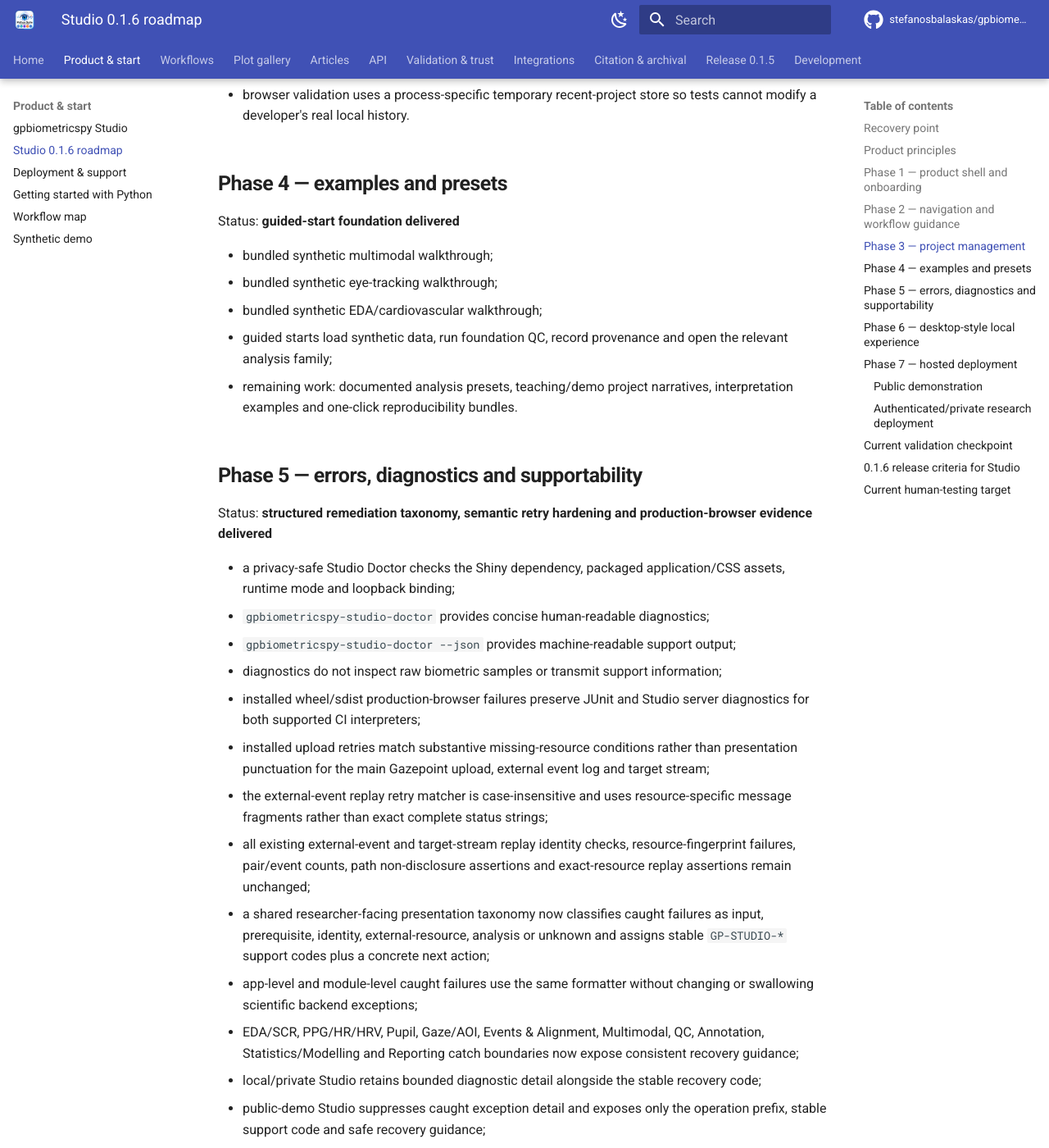
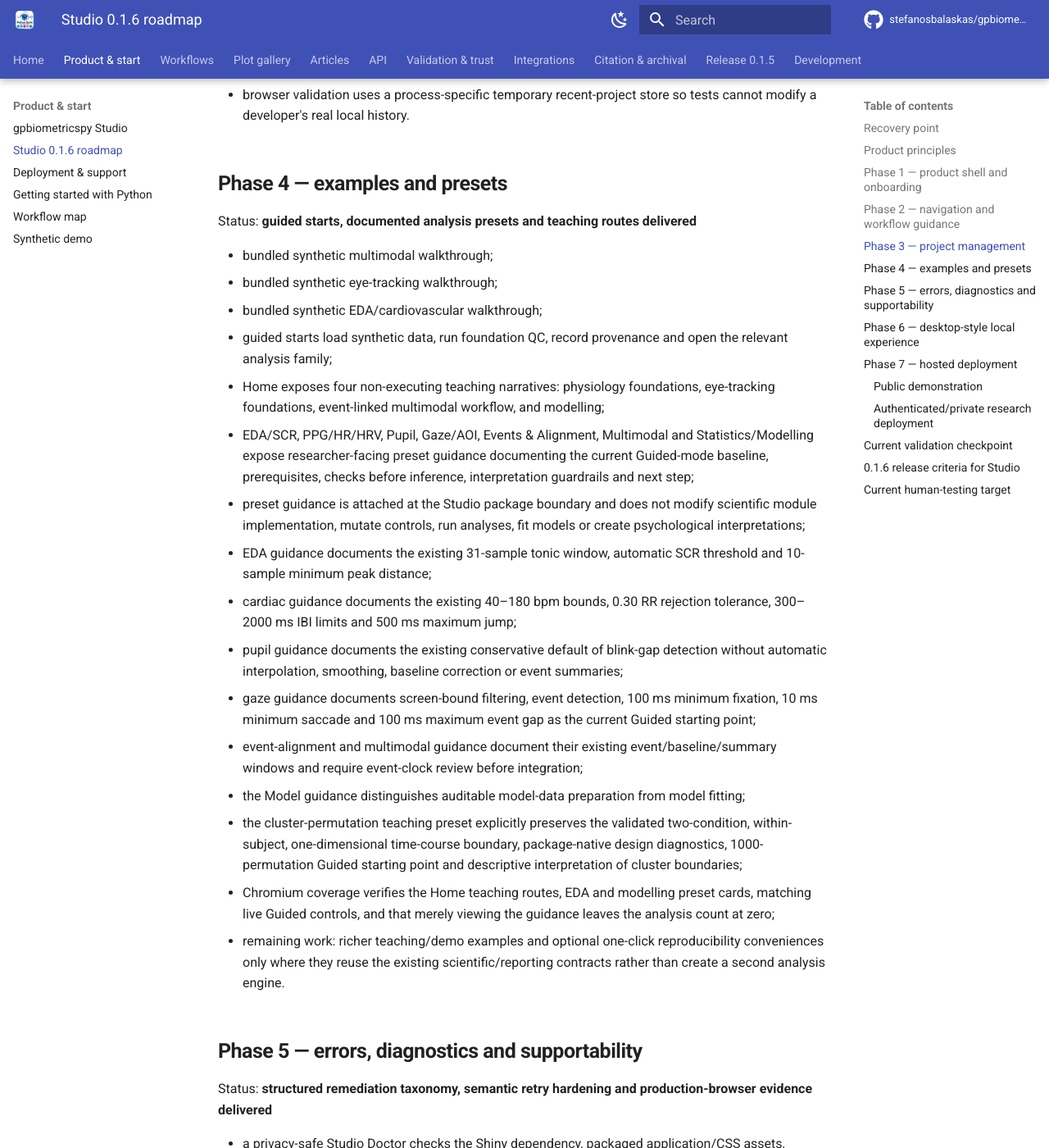
Before and after one commit to stefanosbalaskas/gpbiometricspy, an MkDocs documentation site: the page built from docs/studio-product-roadmap.md, in a window 1280 px wide and 1400 px high, scrolled down 4244 px. Shown: the whole window at 82% size. Built offline with MkDocs 1.6.1 and Material for MkDocs 9.7.7, drawn with Linux system fonts in a browser that asks for light colours; comment, search, counter and statistics services are not loaded; some of the changed text lies outside the part shown.

Commit message:
docs(studio): certify analysis presets and teaching routes

````diff
--- a/docs/studio-product-roadmap.md
+++ b/docs/studio-product-roadmap.md
@@ -74,7 +74,7 @@ Status: **guided starts, channel-aware Home recommendations and module-level pre
 - the session summary exposes first-session readiness as a percentage;
 - browser regression tests navigate by stable Shiny `data-value` module identifiers rather than mutable display labels;
 - grouped Analyze / Integrate navigation and the EDA → QC → analysis → alignment → multimodal prerequisite progression are covered through the same stable E2E contract;
-- remaining work: deeper contextual interpretation/help examples after the core readiness contract is stable.
+- remaining work: deeper contextual interpretation/help examples where they preserve the measurement guardrails.
 
 ## Phase 3 — project management
 
@@ -107,13 +107,24 @@ Status: **project identity, restore integrity, saved/dirty state, readable prove
 
 ## Phase 4 — examples and presets
 
-Status: **guided-start foundation delivered**
+Status: **guided starts, documented analysis presets and teaching routes delivered**
 
 - bundled synthetic multimodal walkthrough;
 - bundled synthetic eye-tracking walkthrough;
 - bundled synthetic EDA/cardiovascular walkthrough;
 - guided starts load synthetic data, run foundation QC, record provenance and open the relevant analysis family;
-- remaining work: documented analysis presets, teaching/demo project narratives, interpretation examples and one-click reproducibility bundles.
+- Home exposes four non-executing teaching narratives: physiology foundations, eye-tracking foundations, event-linked multimodal workflow, and modelling;
+- EDA/SCR, PPG/HR/HRV, Pupil, Gaze/AOI, Events & Alignment, Multimodal and Statistics/Modelling expose researcher-facing preset guidance documenting the current Guided-mode baseline, prerequisites, checks before inference, interpretation guardrails and next step;
+- preset guidance is attached at the Studio package boundary and does not modify scientific module implementation, mutate controls, run analyses, fit models or create psychological interpretations;
+- EDA guidance documents the existing 31-sample tonic window, automatic SCR threshold and 10-sample minimum peak distance;
+- cardiac guidance documents the existing 40–180 bpm bounds, 0.30 RR rejection tolerance, 300–2000 ms IBI limits and 500 ms maximum jump;
+- pupil guidance documents the existing conservative default of blink-gap detection without automatic interpolation, smoothing, baseline correction or event summaries;
+- gaze guidance documents screen-bound filtering, event detection, 100 ms minimum fixation, 10 ms minimum saccade and 100 ms maximum event gap as the current Guided starting point;
+- event-alignment and multimodal guidance document their existing event/baseline/summary windows and require event-clock review before integration;
+- the Model guidance distinguishes auditable model-data preparation from model fitting;
+- the cluster-permutation teaching preset explicitly preserves the validated two-condition, within-subject, one-dimensional time-course boundary, package-native design diagnostics, 1000-permutation Guided starting point and descriptive interpretation of cluster boundaries;
+- Chromium coverage verifies the Home teaching routes, EDA and modelling preset cards, matching live Guided controls, and that merely viewing the guidance leaves the analysis count at zero;
+- remaining work: richer teaching/demo examples and optional one-click reproducibility conveniences only where they reuse the existing scientific/reporting contracts rather than create a second analysis engine.
 
 ## Phase 5 — errors, diagnostics and supportability
 
@@ -217,7 +228,12 @@ The checkpoint additionally certifies:
 - strict recent-history field minimization, bounds, deduplication, atomic persistence and clear-history behavior;
 - browser-verified current-dataset fingerprint matching while source identity, full fingerprints and research-detail fields remain absent from the recent-project table;
 - complete public-demo exclusion of recent-project controls plus server-side public-demo disk-access rejection;
-- installed wheel/sdist operation with the recent-project service/module present on both supported CI interpreters.
+- installed wheel/sdist operation with the recent-project service/module present on both supported CI interpreters;
+- immutable, presentation-only analysis-preset definitions for EDA/SCR, cardiac, pupil, gaze, event alignment, multimodal, model preparation and cluster permutation;
+- Home teaching routes for physiology, eye tracking, event-linked multimodal work and modelling;
+- browser-verified agreement between documented Guided defaults and the corresponding live EDA/model/cluster controls;
+- browser-verified non-execution: navigating through preset guidance does not run an analysis or increment the project analysis count;
+- preservation of the validated cluster-permutation design boundary and measurement/interpretation guardrails.
 
 Further product-polish commits must pass the same normal pull-request gates before they supersede this checkpoint.
 
@@ -237,16 +253,18 @@ Before calling Studio `0.1.6` product-polished, require at minimum:
 
 ## Current human-testing target
 
-The immediate target is now the **guided first-session experience with channel-aware guidance, actionable recovery and privacy-safe project continuity**:
+The immediate target is now the **guided first-session experience with channel-aware guidance, actionable recovery, teaching context and privacy-safe project continuity**:
 
 ```text
 install
   → run Studio Doctor
   → launch
+  → review the Home teaching routes
   → choose a guided synthetic walkthrough or load the synthetic demo only
   → inspect module readiness before QC
   → run foundation QC
   → see affected modules become ready
+  → review the teaching preset and its Guided baseline before analysis
   → run a signal analysis and see its readiness state become complete
   → follow Events & Alignment prerequisites before Multimodal
   → verify a safe `GP-STUDIO-*` recovery message for an invalid action
@@ -259,4 +277,4 @@ install
   → restore against the exact source fingerprint
 ```
 
-Usability findings from that path should drive the remaining presets, teaching/interpretation examples and packaging work before a non-development `0.1.6` release. The next product tranche is the **documented analysis-preset and teaching/demo narrative layer**: approachable defaults and explanatory routes must reuse the existing scientific functions and controls, never manufacture interpretation, and remain explicit about QC and model assumptions.
+Usability findings from that path should drive the remaining teaching examples and packaging work before a non-development `0.1.6` release. The next product work should prioritize **human first-session validation and packaging evaluation**, with any additional one-click convenience constrained to existing reporting/replay contracts and the same privacy/fingerprint guardrails.
````
Also changed, not shown: other parts of docs/studio-product-roadmap.md (+10 -10 lines).
